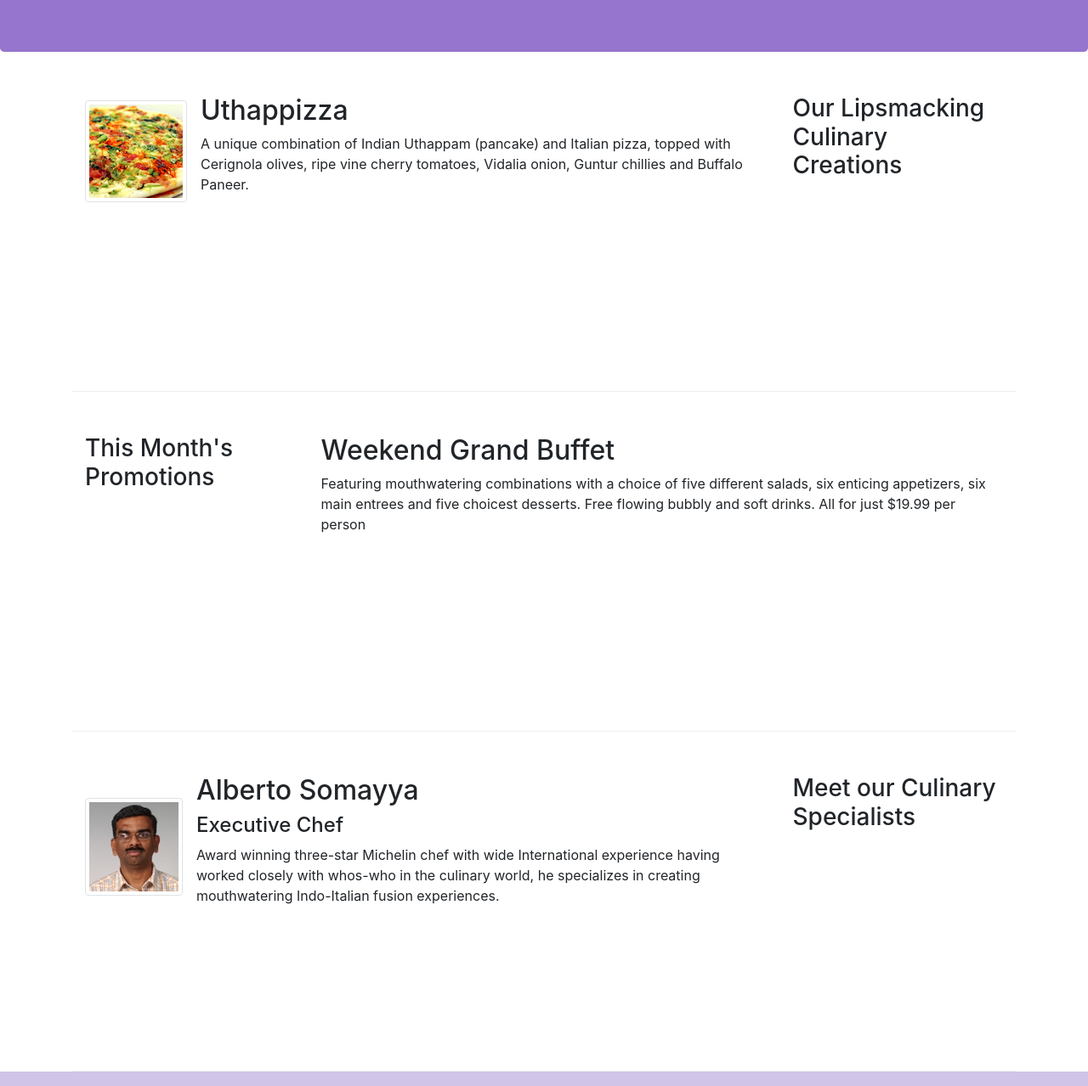
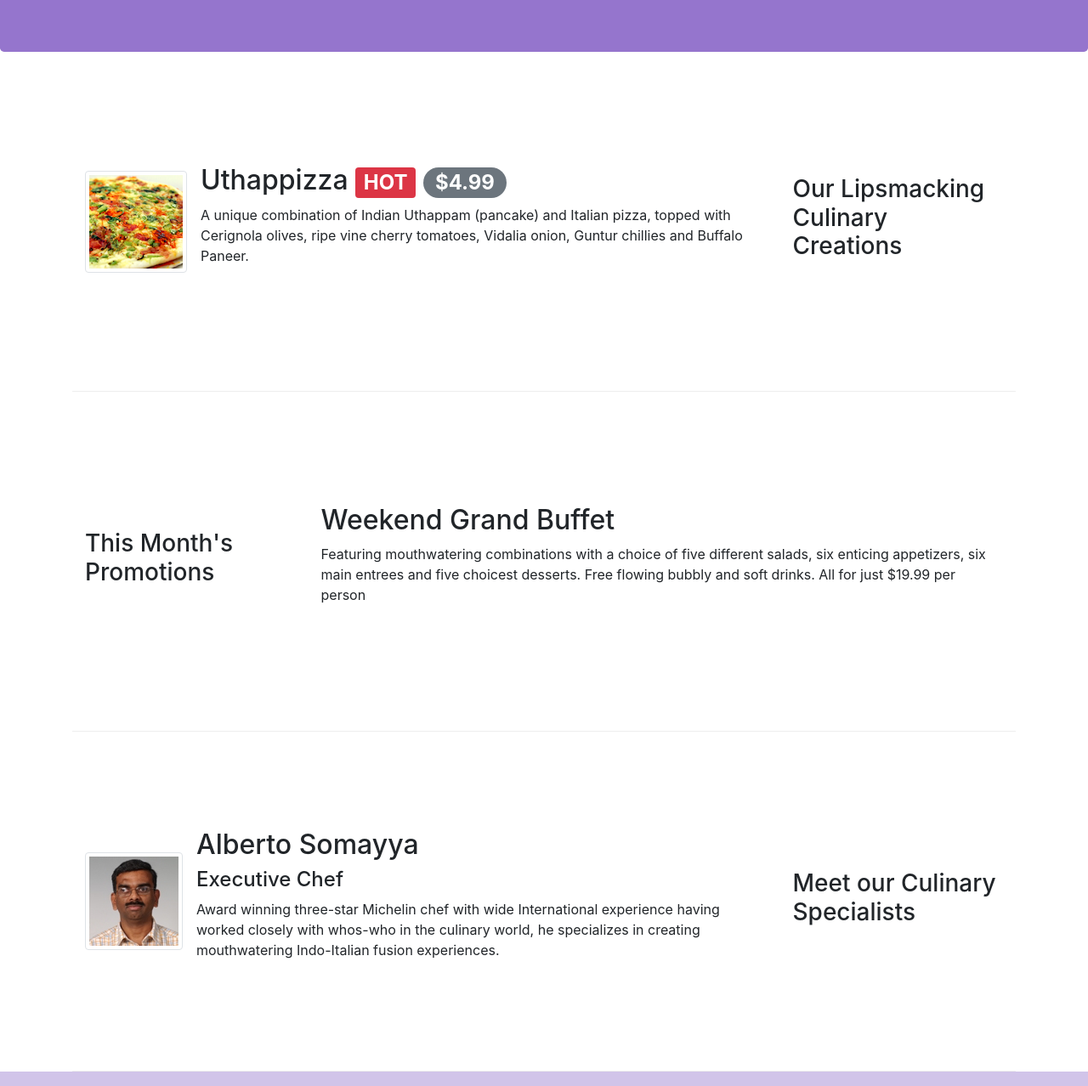
Before and after one commit to devansh2611/bootstrap, a website: page index.html in a window 1280 px wide. Shown: the part 240-1518 px from the top of the page at 85% size. Drawn offline with nearby package versions, Linux system fonts and the light colour scheme.

Commit message:
Alerting Users

```diff
--- a/index.html
+++ b/index.html
@@ -49,7 +49,7 @@
     </header>
 
     <div class="container">
-        <div class="row row-content allign-items-center">
+        <div class="row row-content align-items-center">
             <div class="col-12 col-sm-4 order-sm-last col-md-3">
                 <h3>Our Lipsmacking Culinary Creations</h3>
             </div>
@@ -57,7 +57,7 @@
                 <div class="media">
                     <img class="d-flex mr-3 img-thumbnail align-self-center" src="img/uthappizza.png" alt="Uthapizza">
                     <div class="media-body">
-                        <h2 class="mt-0">Uthappizza</h2>
+                        <h2 class="mt-0">Uthappizza <span class="badge badge-danger">HOT</span> <span class="badge badge-pill badge-secondary">$4.99</span> </h2>
                         <p>A unique combination of Indian Uthappam (pancake) and Italian pizza, topped with Cerignola olives, ripe vine cherry tomatoes, Vidalia onion, Guntur chillies and Buffalo Paneer.</p>
                     </div>
                 </div>
@@ -65,7 +65,7 @@
         </div>
 
 
-        <div class="row row-content allign-items-center">
+        <div class="row row-content align-items-center">
             <div class="col-12 col-sm-4 col-md-3">
                 <h3>This Month's Promotions</h3>
             </div>
@@ -75,7 +75,7 @@
             </div>
         </div>
 
-        <div class="row row-content allign-items-center">
+        <div class="row row-content align-items-center">
             <div class="col-12 col-sm-4 order-sm-last col-md-3">
                 <h3>Meet our Culinary Specialists</h3>
             </div>
```
